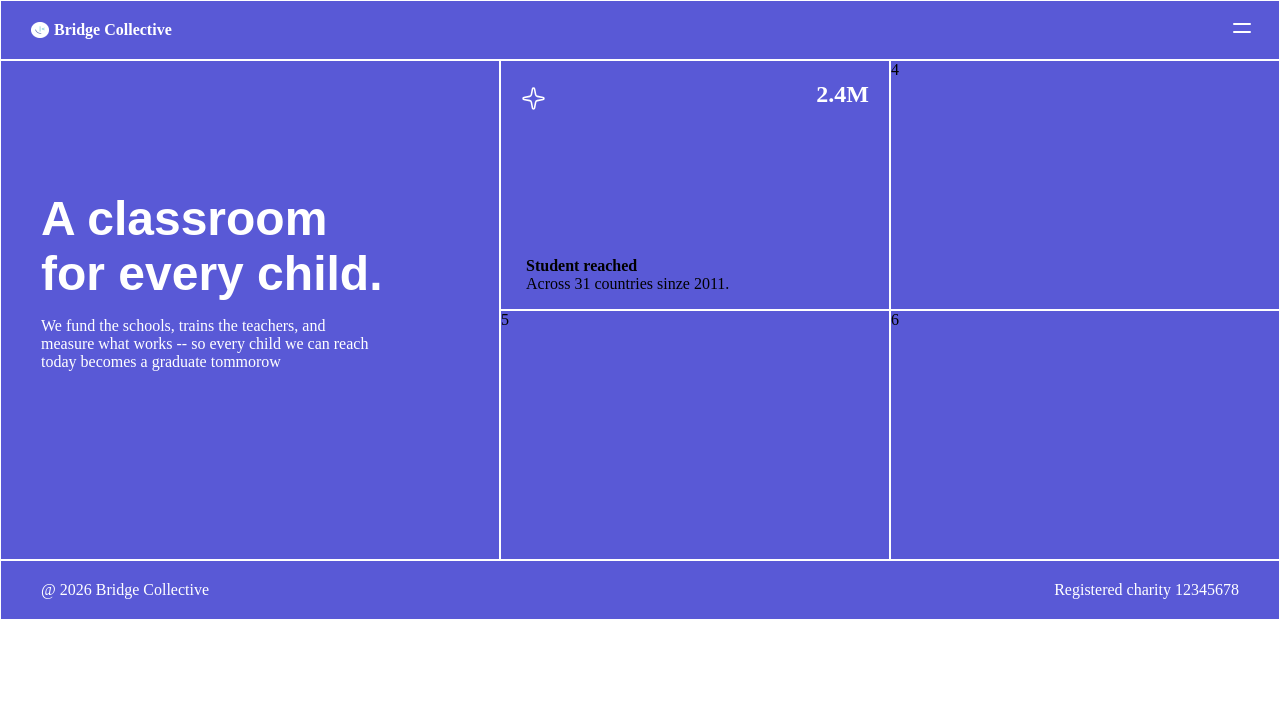
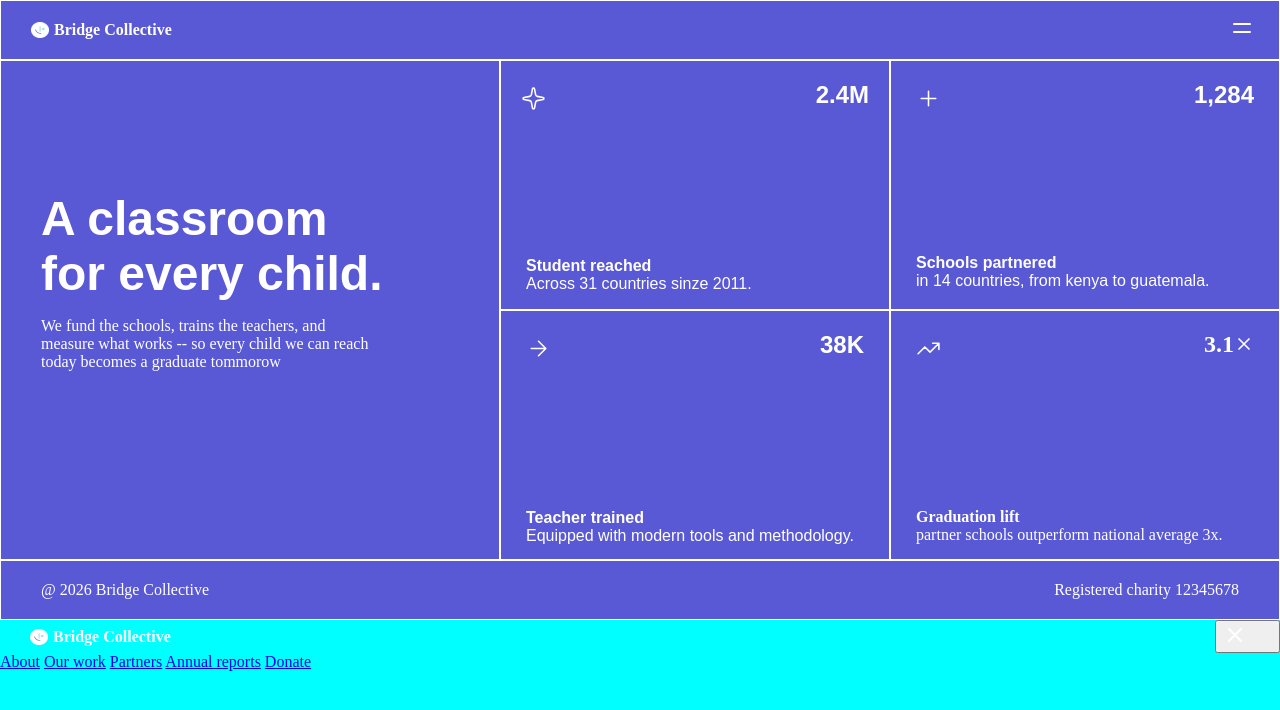
Before and after one commit to ankitkumar8340/frontend, a plain HTML site: page CSS/index.html in a window 1280 px wide. Drawn offline with Linux system fonts and the light colour scheme.

Commit message:
Basic UI completed

```diff
--- a/CSS/index.html
+++ b/CSS/index.html
@@ -40,17 +40,78 @@
                 <p>Across 31 countries sinze 2011.</p>
             </div>
         </div>
-        <div class="item4">4</div>
-        <div class="item5">5</div>
-        <div class="item6">6</div>
 
 
-        <div class="bottom1">
+        <div class="partner hide-on-menu">
+            <div class="top1">
+                <img src="../CSS/assets/images/icon-plus.svg" alt="">
+                <h2>1,284</h2>
+            </div>
+
+            <div class="bottom1">
+                <h4>Schools partnered</h4>
+                <p>in 14 countries, from kenya to guatemala.</p>
+            </div>
+        </div>
+
+
+        <div class="trained">
+            <div class="top2">
+                <img src="../CSS/assets/images/icon-arrow-right.svg" alt="">
+                <h2>38K</h2>
+            </div>
+
+            <div class="bottom2">
+                <h4>Teacher trained</h4>
+                <p>Equipped with modern tools and methodology.</p>
+            </div>
+        </div>
+
+
+        <div class="lift hide-on-menu">
+            <div class="top3">
+                <img class="img1" src="../CSS/assets/images/icon-trending-up.svg" alt="">
+                <h2>3.1<img src="../CSS/assets/images/icon-close.svg" class="img2" alt=""></h2>
+            </div>
+
+            <div class="bottom3">
+                <h4>Graduation lift</h4>
+                <p>partner schools outperform national average 3x.</p>
+            </div>
+        </div>
+
+
+        <div class="footer">
             <p>@ 2026 Bridge Collective</p>
             <p>Registered charity 12345678</p>
         </div>
 
     </div>
 
+
+    <nav class="menu-overlay" id="menuOverlay">
+         <div class="navbar">
+            <div class="left">
+            <img src="../CSS/assets/images/favicon-32x32.png" alt="">
+
+            <h4>Bridge Collective</h4>
+            </div>
+
+            <div class="right">
+           <button type="button" aria-label="close-menu" class="close-btn"><img src="../CSS/assets/images/icon-close.svg" alt="">
+            </button>
+            </div>
+        </div>
+
+        <div class="menu-lin">
+            <a href="#" class="active-link">About</a>
+            <a href="#">Our work</a>
+            <a href="#">Partners</a>
+            <a href="#">Annual reports</a>
+            <a href="#">Donate</a>
+
+        </div>
+
+    </nav>
 </body>
 </html>
--- a/CSS/style.css
+++ b/CSS/style.css
@@ -27,6 +27,7 @@
 body{
     margin: 0;
     padding: 0;
+    background-color: aqua;
 }
 
 
@@ -106,14 +107,14 @@ body{
     margin-right: 120px;
 }
 
-.bottom1{
+.footer{
     grid-column: 1/4;
     display: flex;
     justify-content: space-between;
     align-items: center;
     color: white;
 }
-.bottom1 p{
+.footer p{
     margin-left: 40px;
     margin-right: 40px;
 }
@@ -126,6 +127,8 @@ body{
     justify-content: space-between;
     /* height: 10vh; */
     cursor: pointer;
+    color: white;
+    font-family: Arial, Helvetica, sans-serif;
 
 }
 
@@ -145,21 +148,153 @@ body{
 .bottom{
     display: flex;
     flex-direction: column;
-    justify-content: flex-end;
+    /* justify-content: flex-end;/ */
     align-items: flex-start;
 
 }
 
 .bottom h4{
+    font-family: Arial, Helvetica, sans-serif;
     margin-top: 100px;
     margin-bottom: 0;
     margin-left: 25px;
 }
 
 .bottom p{
+    font-family: Arial, Helvetica, sans-serif;
     margin-top: 0;
     margin-left: 25px;
 }
+
+.partner{
+    display: flex;
+    flex-direction: column;
+    gap: 40px;
+    color: white;
+    font-family: Arial, Helvetica, sans-serif;
+
+
+}
+
+.top1{
+    display: flex;
+    justify-content: space-between;
+    margin-left: 25px;
+    margin-right: 25px;
+    /* margin-top: 8px; */
+}
+
+.top1 img{
+    margin-top: 25px;
+    height: 25px;
+    width: 25px;
+
+}
+
+.bottom1{
+    display: flex;
+    flex-direction: column;
+    align-items: flex-start;
+
+    margin-top: 0px;
+    margin-bottom: 0px;
+}
+
+.bottom1 h4{
+    margin-top: 85px;
+    margin-left: 25px;
+    margin-bottom: 0px;
+}
+
+.bottom1 p{
+    margin-top: 0px;
+    margin-left: 25px;
+}
+
+
+.trained{
+    display: flex;
+    flex-direction: column;
+    color: white;
+    font-family: Arial, Helvetica, sans-serif;
+    /* gap: 100px; */
+}
+
+.top2{
+    display: flex;
+    justify-content: space-between;
+      margin-left: 25px;
+    margin-right: 25px;
+}
+
+.top2 img{
+     margin-top: 25px;
+    height: 25px;
+    width: 25px;
+}
+
+.bottom2{
+    display: flex;
+    flex-direction: column;
+    /* margin-right: 25px; */
+}
+
+.bottom2 h4{
+    margin-top: 130px;
+    margin-left: 25px;
+    margin-bottom: 0px;
+}
+
+.bottom2 p{
+    margin-top: 0px;
+    margin-left: 25px;
+}
+
+
+.lift{
+    display: flex;
+    flex-direction: column;
+    justify-content: space-between;
+    color: white;
+}
+
+.top3{
+    display: flex;
+    justify-content: space-between;
+    margin-left: 25px;
+    margin-right: 25px;
+}
+
+.img1{
+    margin-top: 25px;
+    height: 25px;
+    width: 25px;
+}
+
+.top3 h2{
+    display: inline-flex;
+    align-items: center;
+}
+.img2{
+    height: 20px;
+    width: 20px;
+}
+
+.bottom3{
+    display: flex;
+    flex-direction: column;
+    margin-left: 25px;
+}
+
+.bottom3 h4{
+    margin-top: 130px;
+    margin-bottom: 0px;
+}
+.bottom3 p{
+    margin-top: 0px;
+}
+
+
 
 
 
```
